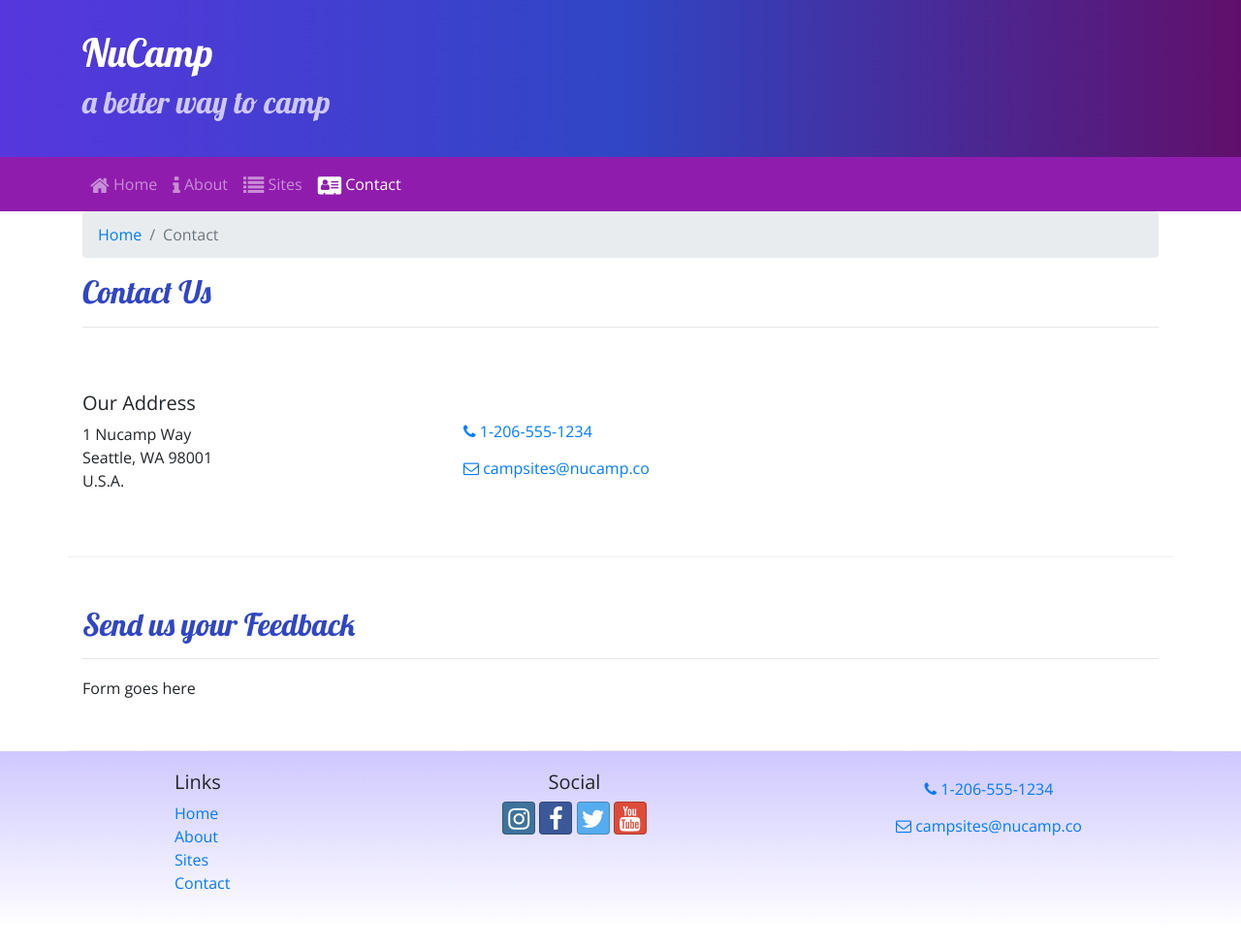
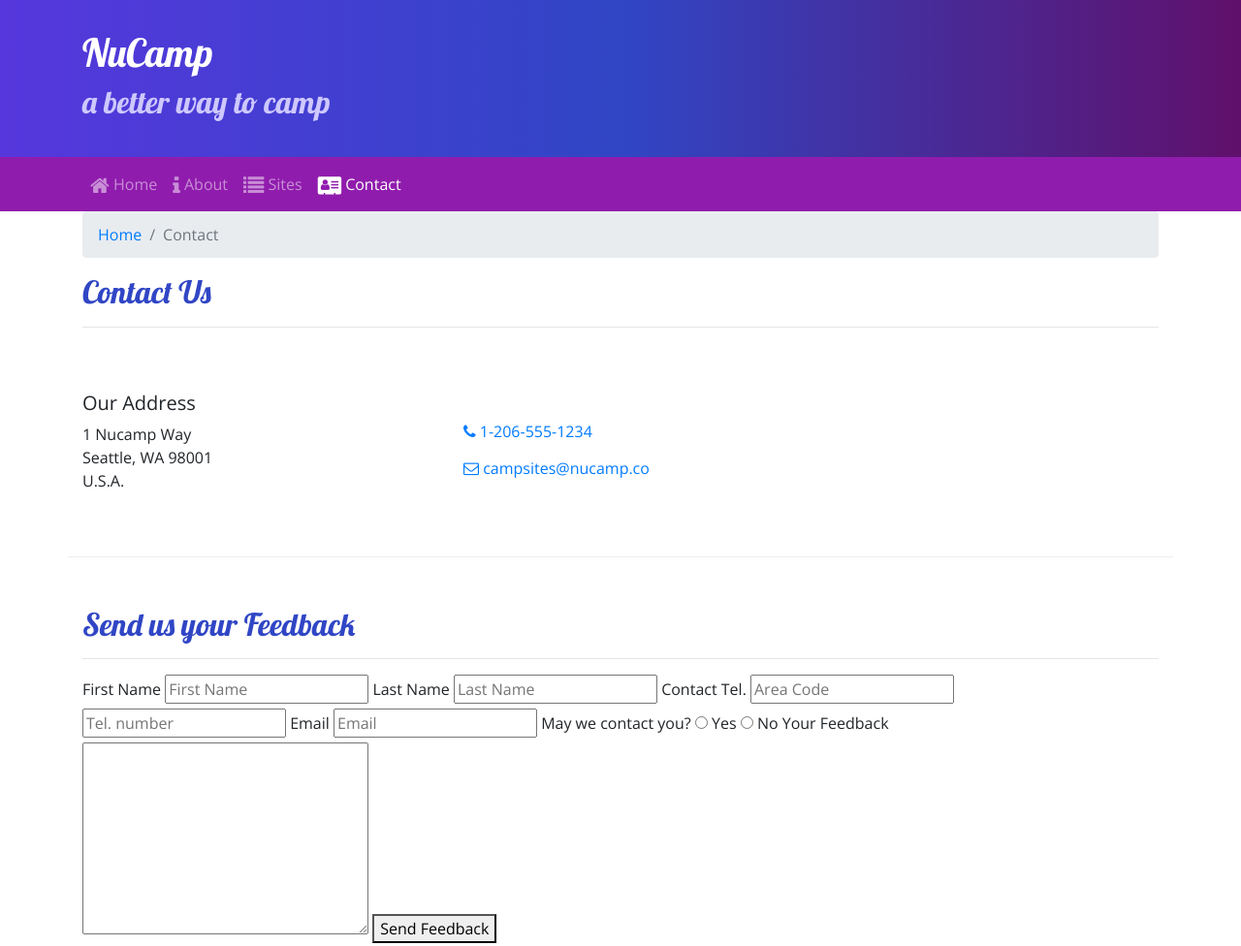
Before and after one commit to InAvision76/bootstrap-nucampsite, a website: page contactus.html in a window 1280 px wide. Shown: the top 976 px of the page at 97% size. Drawn offline with nearby package versions, Linux system fonts and the light colour scheme.

Commit message:
Sets up basic feedback form

```diff
--- a/contactus.html
+++ b/contactus.html
@@ -117,7 +117,57 @@
           <h2>Send us your Feedback</h2>
           <hr />
         </div>
-        <div class="col-md-10">Form goes here</div>
+        <div class="col-md-10">
+          <form>
+            <label for="firstName">First Name</label>
+            <input
+              type="text"
+              id="firstName"
+              name="firstName"
+              placeholder="First Name"
+            />
+            <label for="lastName">Last Name</label>
+            <input
+              type="text"
+              id="lastName"
+              name="lastName"
+              placeholder="Last Name"
+            />
+            <label for="areaCode">Contact Tel.</label>
+            <input
+              type="tel"
+              name="areaCode"
+              id="areaCode"
+              placeholder="Area Code"
+            />
+            <input type="tel" name="telNum" id="" placeholder="Tel. number" />
+            <label for="email">Email</label>
+            <input type="email" name="email" id="email" placeholder="Email" />
+            May we contact you?
+            <input
+              type="radio"
+              name="contactRadios"
+              id="contactYes"
+              value="yes"
+            />
+            <label for="contactYes">Yes</label>
+            <input
+              type="radio"
+              name="contactRadios"
+              id="contactNo"
+              value="no"
+            />
+            <label for="contactNo">No</label>
+            <label for="feedback">Your Feedback</label>
+            <textarea
+              name="feedback"
+              id="feedback"
+              cols="30"
+              rows="8"
+            ></textarea>
+            <button type="submit">Send Feedback</button>
+          </form>
+        </div>
       </div>
     </div>
 
```
